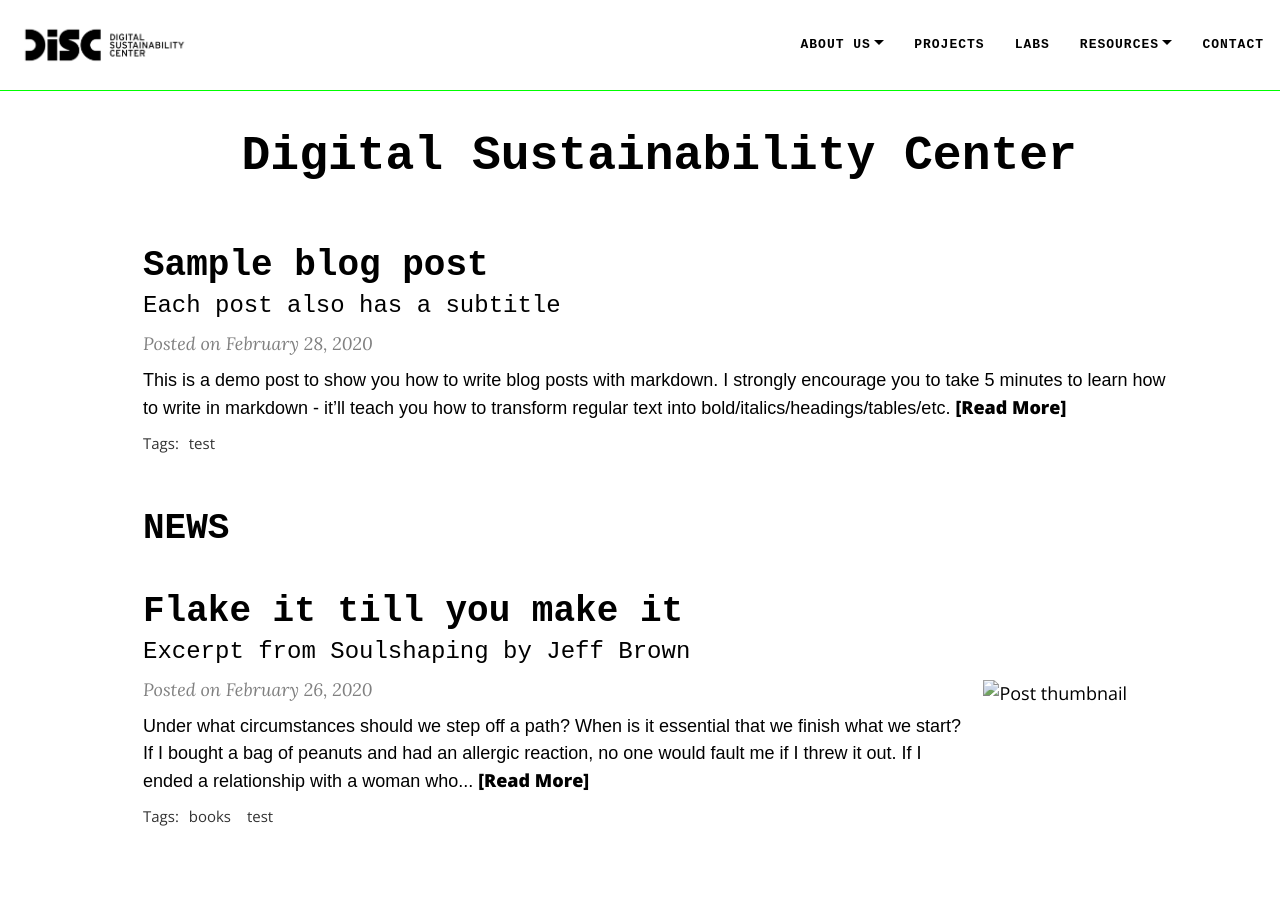
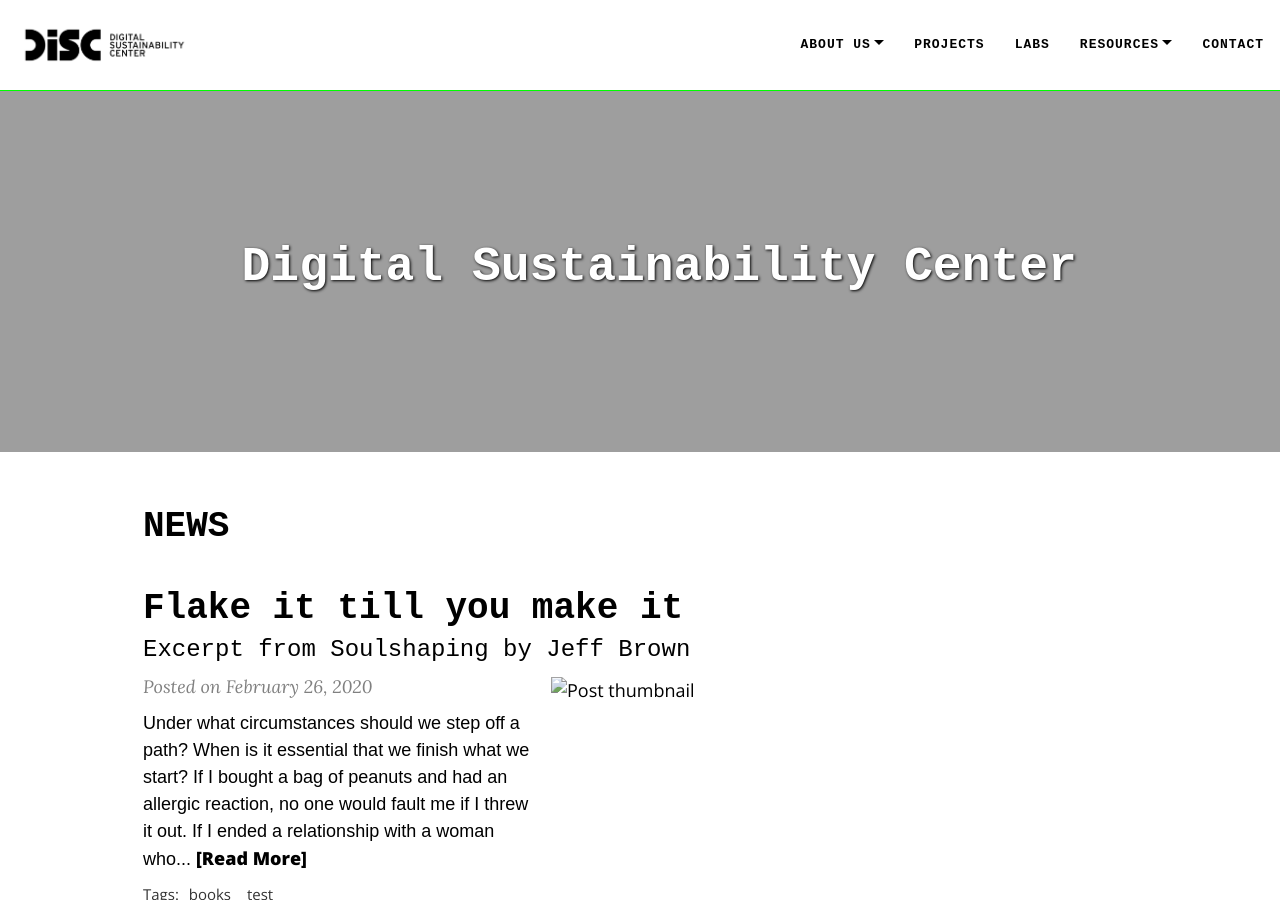
Before and after one commit to S2-group/disc-website.github.io, a Jekyll site: the page built from index.html, in a window 1280 px wide and 900 px high. Built offline with Jekyll 4.4.1, drawn with Linux system fonts in a browser that asks for light colours; nearby versions of some CDN libraries; the list of posts is cut into pages by our own code.

Commit message:
home page with cover image (placeholder for now)

```diff
--- a/_config.yml
+++ b/_config.yml
@@ -240,9 +240,6 @@
   news:
     output: true
     layout: "post"
-  projects:
-    output: true
-    layout: "post"
 
 # Default YAML values (more information on Jekyll's site)
 defaults:
--- a/_layouts/home.html
+++ b/_layouts/home.html
@@ -1,114 +1,6 @@
 ---
 layout: page
 ---
-
-<!-- -------------------------------------------- -->
-<!-- ---------------POSTS SECTION---------------- -->
-<!-- -------------------------------------------- -->
-
-{{ content }}
-
-{% assign posts = paginator.posts | default: site.posts %}
-
-<div class="posts-list">
-  {% for post in posts limit: 1 %}
-  <article class="post-preview">
-
-    {%- capture thumbnail -%}
-      {% if post.thumbnail-img %}
-        {{ post.thumbnail-img }}
-      {% elsif post.cover-img %}
-        {% if post.cover-img.first %}
-          {{ post.cover-img[0].first.first }}
-        {% else %}
-          {{ post.cover-img }}
-        {% endif %}
-      {% else %}
-      {% endif %}
-    {% endcapture %}
-    {% assign thumbnail=thumbnail | strip %}
-
-    {% if site.feed_show_excerpt == false %}
-    {% if thumbnail != "" %}
-    <div class="post-image post-image-normal">
-      <a href="{{ post.url | absolute_url }}" aria-label="Thumbnail">
-        <img src="{{ thumbnail | absolute_url }}" alt="Post thumbnail">
-      </a>
-    </div>
-    {% endif %}
-    {% endif %}
-
-    <a href="{{ post.url | absolute_url }}">
-      <h2 class="post-title">{{ post.title | strip_html }}</h2>
-
-      {% if post.subtitle %}
-        <h3 class="post-subtitle">
-        {{ post.subtitle | strip_html }}
-        </h3>
-      {% endif %}
-    </a>
-
-    <p class="post-meta">
-      {% assign date_format = site.date_format | default: "%B %-d, %Y" %}
-      Posted on {{ post.date | date: date_format }}
-    </p>
-
-    {% if thumbnail != "" %}
-    <div class="post-image post-image-small">
-      <a href="{{ post.url | absolute_url }}" aria-label="Thumbnail">
-        <img src="{{ thumbnail | absolute_url }}" alt="Post thumbnail">
-      </a>
-    </div>
-    {% endif %}
-
-    {% unless site.feed_show_excerpt == false %}
-    {% if thumbnail != "" %}
-    <div class="post-image post-image-short">
-      <a href="{{ post.url | absolute_url }}" aria-label="Thumbnail">
-        <img src="{{ thumbnail | absolute_url }}" alt="Post thumbnail">
-      </a>
-    </div>
-    {% endif %}
-
-    <div class="post-entry">
-      {% assign excerpt_length = site.excerpt_length | default: 50 %}
-      {{ post.excerpt | strip_html | truncatewords: excerpt_length }}
-      {% assign excerpt_word_count = post.excerpt | number_of_words %}
-      {% if post.content != post.excerpt or excerpt_word_count > excerpt_length %}
-        <a href="{{ post.url | absolute_url }}" class="post-read-more">[Read&nbsp;More]</a>
-      {% endif %}
-    </div>
-    {% endunless %}
-
-    {% if site.feed_show_tags != false and post.tags.size > 0 %}
-    <div class="blog-tags">
-      <span>Tags:</span>
-      {% for tag in post.tags %}
-      <a href="{{ '/tags' | absolute_url }}#{{- tag -}}">{{- tag -}}</a>
-      {% endfor %}
-    </div>
-    {% endif %}
-
-   </article>
-  {% endfor %}
-</div>
-
-{% if paginator.total_pages > 1 %}
-<ul class="pagination main-pager">
-  {% if paginator.previous_page %}
-  <li class="page-item previous">
-    <a class="page-link" href="{{ paginator.previous_page_path | absolute_url }}">&larr; Newer Posts</a>
-  </li>
-  {% endif %}
-  {% if paginator.next_page %}
-  <li class="page-item next">
-    <a class="page-link" href="{{ paginator.next_page_path | absolute_url }}">Older Posts &rarr;</a>
-  </li>
-  {% endif %}
-</ul>
-{% endif %}
-
-
 
 <!-- -------------------------------------------- -->
 <!-- ---------------NEWS SECTION----------------- -->
@@ -118,7 +10,7 @@
 
 {% assign posts = site.news %}
 
-<div class="posts-list">
+<div class="posts-list" style="max-width: 600px">
   {% for post in posts limit: 2 %}
   <article class="post-preview">
 
--- a/index.html
+++ b/index.html
@@ -1,4 +1,5 @@
 ---
 layout: home
 title: Digital Sustainability Center
+cover-img: /assets/img/cover.jpg
 ---
```
Also changed, not shown: _layouts/news.html (deleted, +0 -104 lines), 1 other file.
